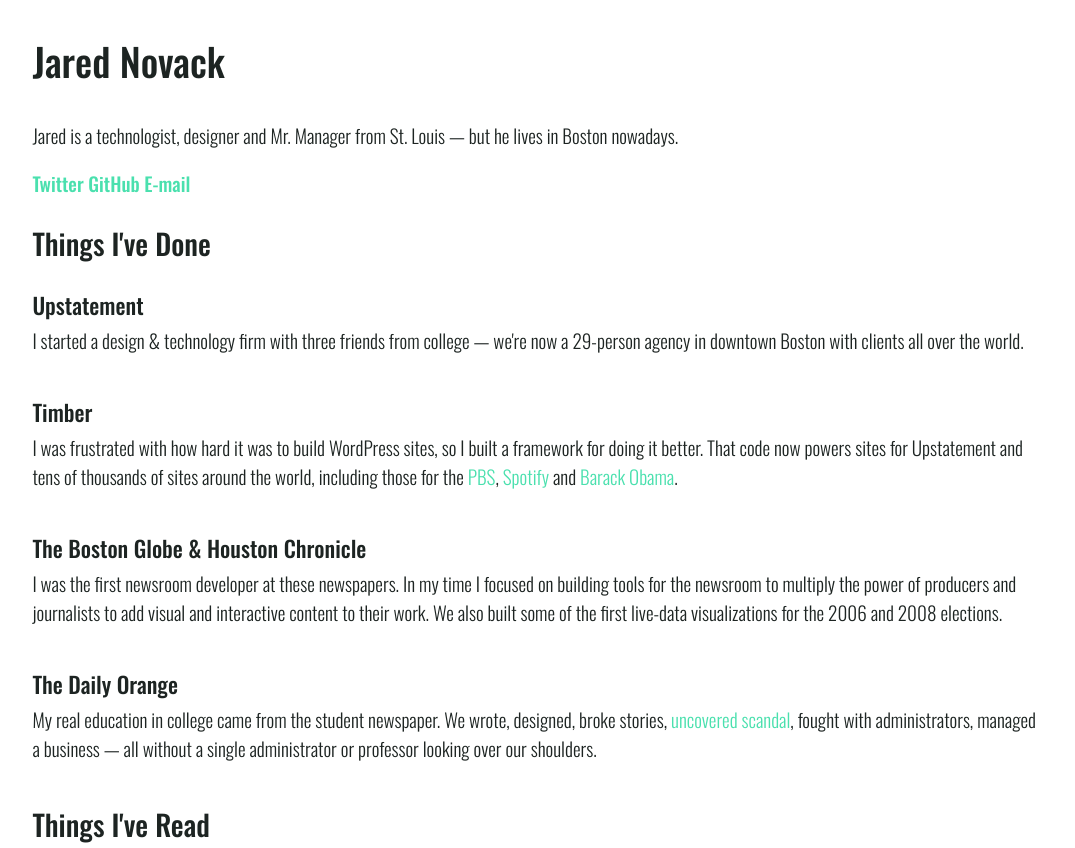
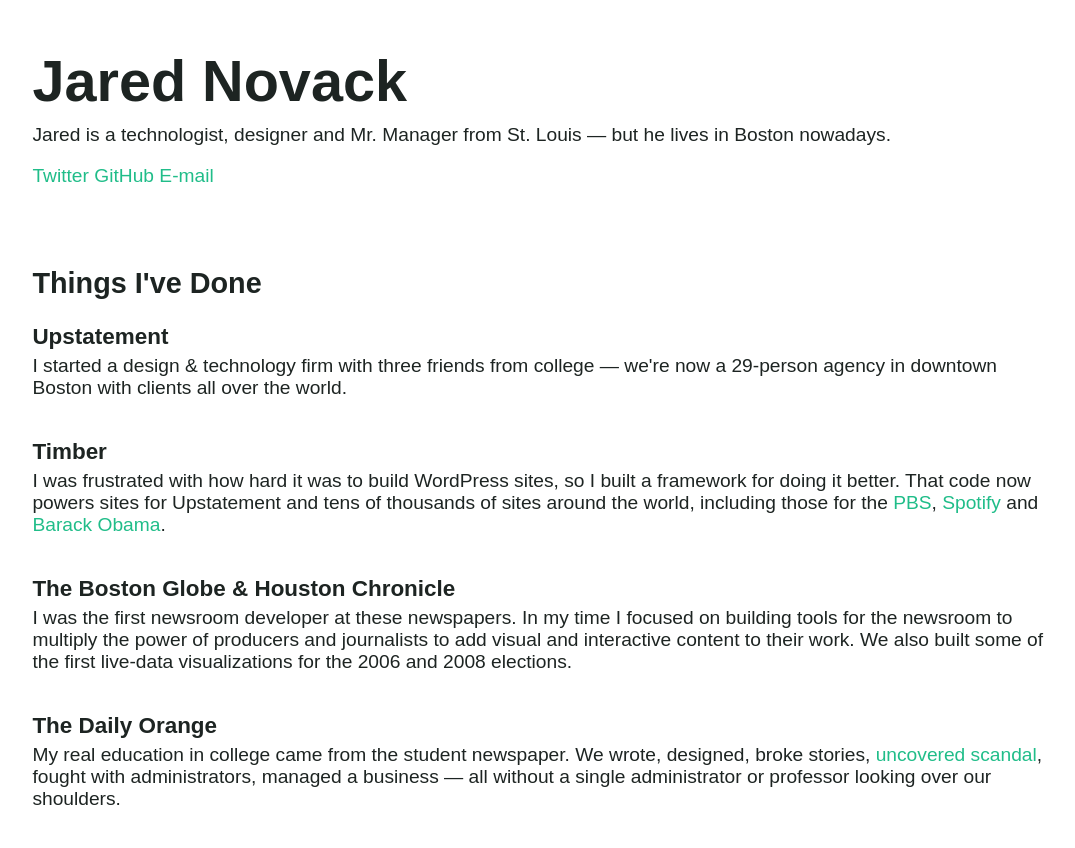
Before and after one commit to jarednova/jarednova.github.io, a plain HTML site: page index.html in a window 1280 px wide. Shown: the top 848 px of the page, without its empty margins (102-1177 px from the left). Drawn offline with nearby package versions, Linux system fonts and the light colour scheme; a web font is replaced by a local one.

Commit message:
White theme; News gothic

```diff
--- a/index.html
+++ b/index.html
@@ -15,7 +15,8 @@
     <meta name="viewport" content="width=device-width, initial-scale=1">
     <title>Jared Novack</title>
 
-          <link href="https://fonts.googleapis.com/css?family=Oswald:300,500,600,700" rel="stylesheet">
+
+ <link rel="stylesheet" href="https://use.typekit.net/llm4ykh.css">
     <link rel="stylesheet" type="text/css" href="/static/css/main.css">
 
     <script type="text/javascript" src="/static/js/modernizr.js"></script>
@@ -33,7 +34,7 @@
       </nav>
     </section>
 
-  <article id="work">
+  <article id="work" class="index-article">
 	<h2>Things I've Done</h2>
 	<section>
 		<h3>Upstatement</h3>
@@ -61,7 +62,7 @@
 	</section>
 </article>
 
-<article id="reading">
+<article id="reading" class="index-article">
 	<h2>Things I've Read</h2>
 	<p>I'm a crazy reader. These are some of the important books and articles that have mattered to me.</p>
 	<div class="content">
--- a/static/css/main.css
+++ b/static/css/main.css
@@ -1,10 +1,10 @@
 body {
-  font-family: 'Oswald', sans-serif;
+  font-family: "news-gothic-std", 'Oswald', sans-serif;
   color: #1d2422;
   font-size: 1.2em; }
 
 a {
-  color: #4ae0ae;
+  color: #20bd89;
   text-decoration: none; }
 
 p, h6 {
@@ -26,11 +26,15 @@ p:first-of-type {
   #work section h3 {
     margin-bottom: 5px; }
 
+.index-article, .intro {
+  margin-bottom: 80px; }
+
 h1 {
-  font-size: 2em; }
+  font-size: 3em;
+  margin-bottom: 10px; }
 
 h1, h2, h3, h4 {
-  font-weight: 500; }
+  font-weight: 700; }
 
 @media (min-width: 800px) {
   #reading .content {
```
Also changed, not shown: 1 other file.
